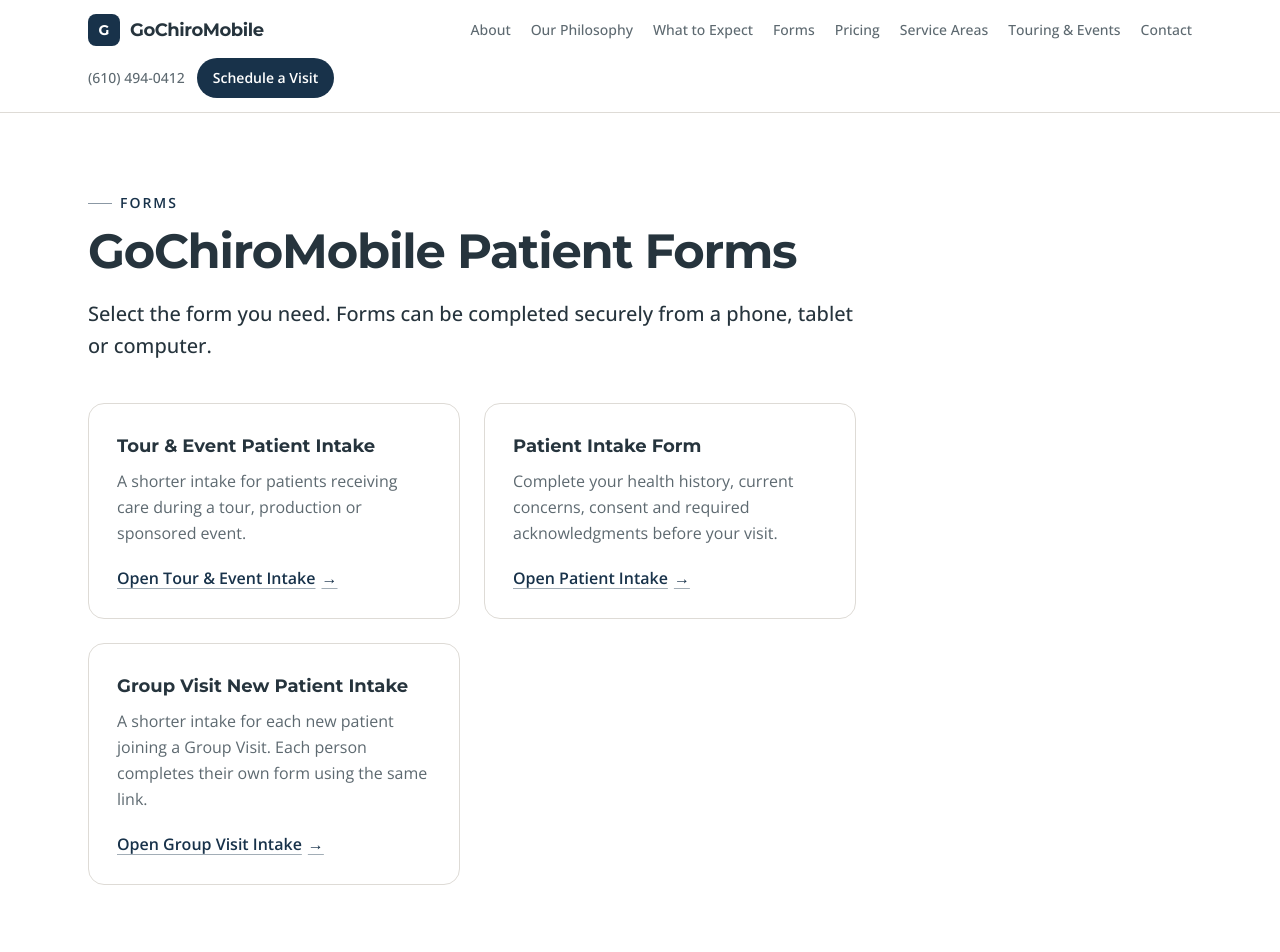
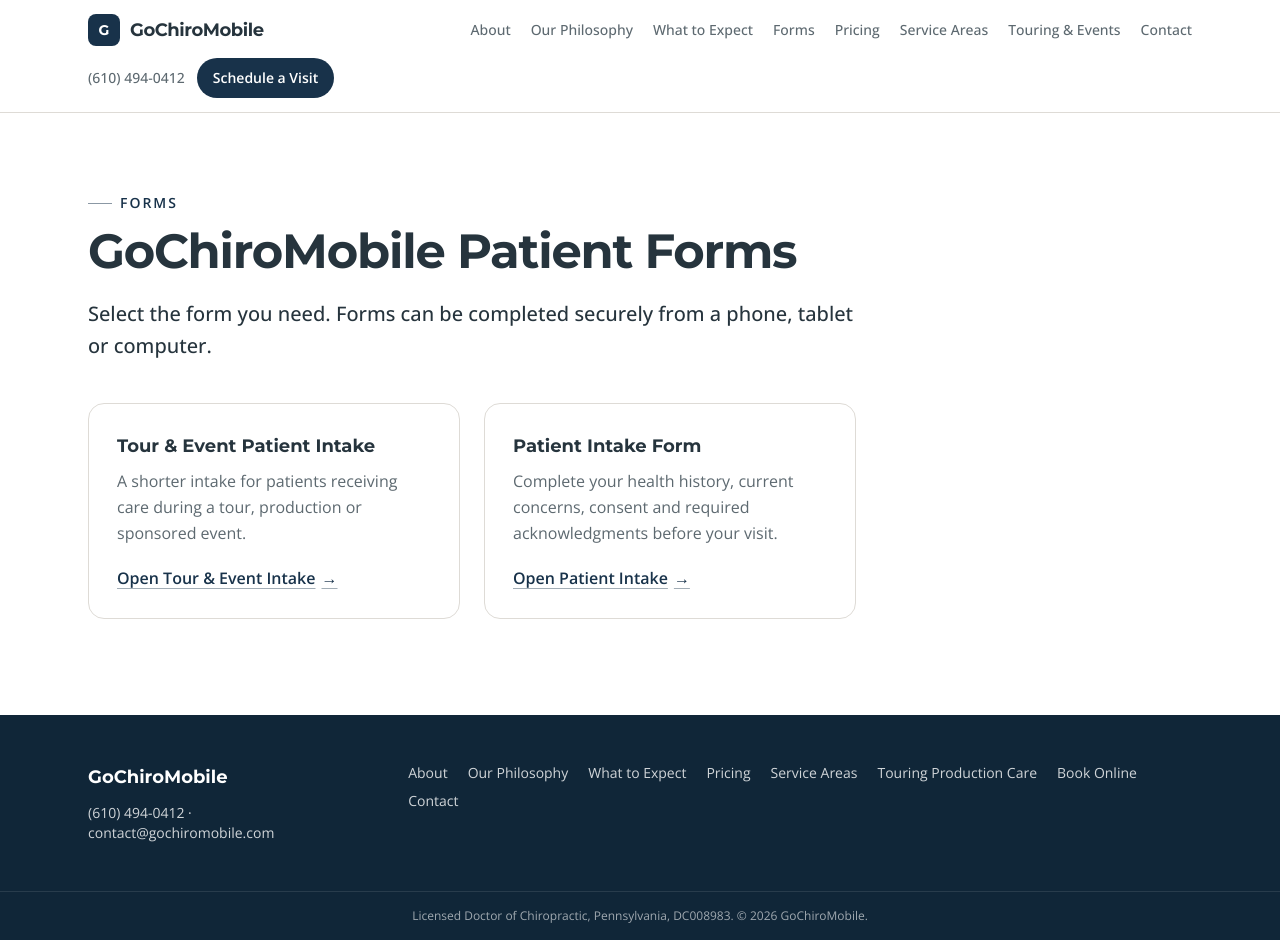
Before and after one commit to mybackcracker/gochiro-platform, a Next.js app: page /forms in a window 1280 px wide. Shown: the top 952 px of the page. Built offline with nearby package versions, Linux system fonts and the light colour scheme.

Commit message:
Use existing patient intake for Group Visit new patients

```diff
--- a/app/(marketing)/forms/page.tsx
+++ b/app/(marketing)/forms/page.tsx
@@ -20,13 +20,6 @@
       "Complete your health history, current concerns, consent and required acknowledgments before your visit.",
     href: "/intake",
     cta: "Open Patient Intake",
-  },
-  {
-    title: "Group Visit New Patient Intake",
-    description:
-      "A shorter intake for each new patient joining a Group Visit. Each person completes their own form using the same link.",
-    href: "/group-intake",
-    cta: "Open Group Visit Intake",
   },
 ];
 
--- a/lib/gochiro.ts
+++ b/lib/gochiro.ts
@@ -10,8 +10,8 @@
   | "group-visit";
 
 export const INTAKE_URL = "https://script.google.com/macros/s/AKfycbyJJ1cbPMkBL0McMnk0Kc5jHr4q7jKoej3dk1ma5fe13DraUBP_sKEkwgWY1YH1nBAgWw/exec";
-// Stable public address. Publish only after the Apps Script group route is live.
-export const GROUP_INTAKE_URL = "https://gochiromobile.com/group-intake";
+// The same regular intake is completed separately by each Group Visit new patient.
+export const GROUP_INTAKE_URL = "https://gochiromobile.com/intake";
 
 export const CALENDAR_ID =
   "c_5974b14c4f761114a9cf014cab326c136edad54ee2fc8f179de0dd222331b413@group.calendar.google.com";
--- a/next.config.ts
+++ b/next.config.ts
@@ -27,14 +27,6 @@
         source: "/tour-intake",
         destination:
           "https://script.google.com/macros/s/AKfycbyJJ1cbPMkBL0McMnk0Kc5jHr4q7jKoej3dk1ma5fe13DraUBP_sKEkwgWY1YH1nBAgWw/exec?form=tour",
-        permanent: false,
-      },
-      {
-        // Each Group Visit new patient opens the same form and submits separately.
-        // Release with the Apps Script group route, not before.
-        source: "/group-intake",
-        destination:
-          "https://script.google.com/macros/s/AKfycbyJJ1cbPMkBL0McMnk0Kc5jHr4q7jKoej3dk1ma5fe13DraUBP_sKEkwgWY1YH1nBAgWw/exec?form=group",
         permanent: false,
       },
       {
```
Also changed, not shown: 2 other files (tests, documents, lock files or other folders).
